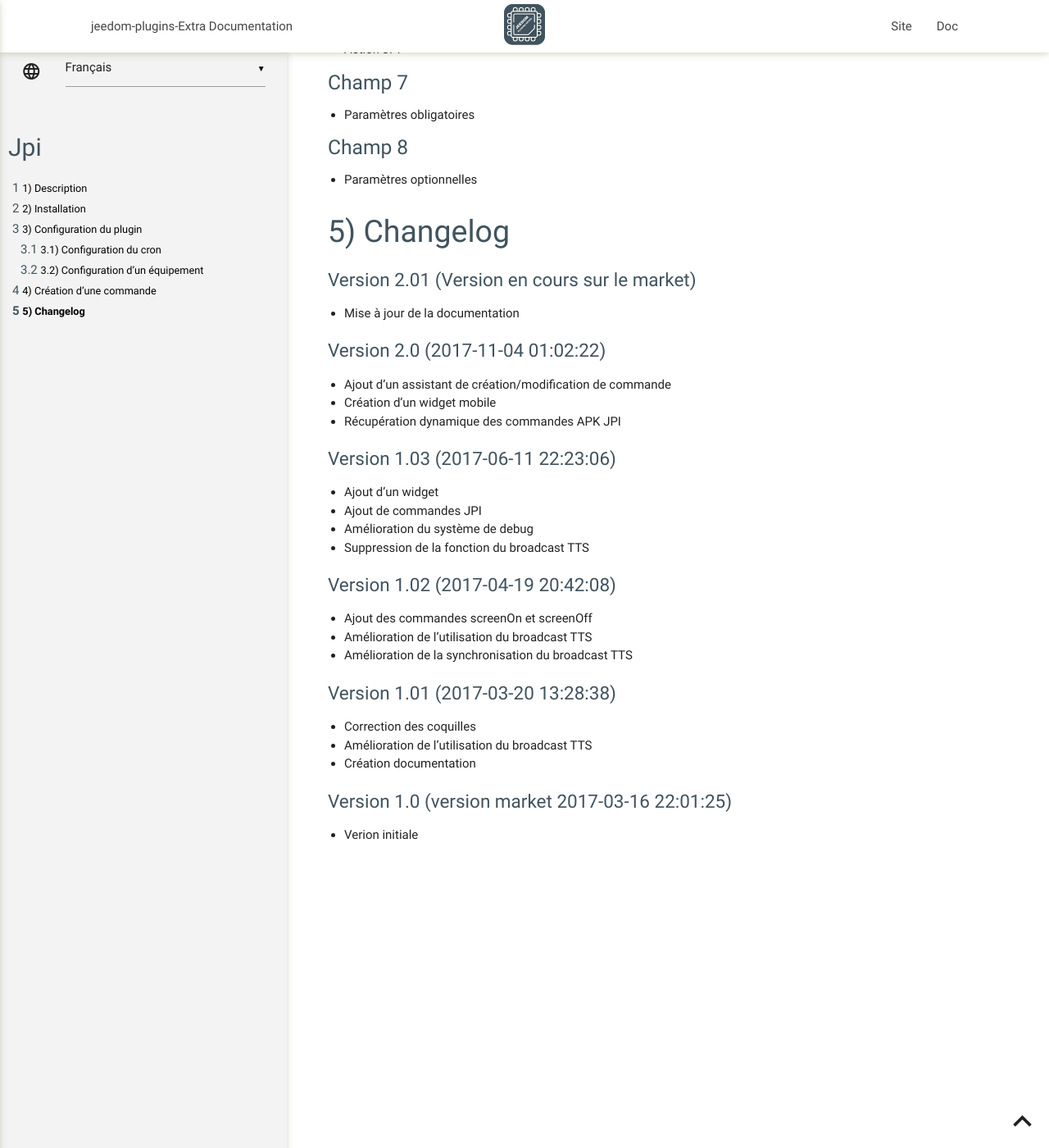
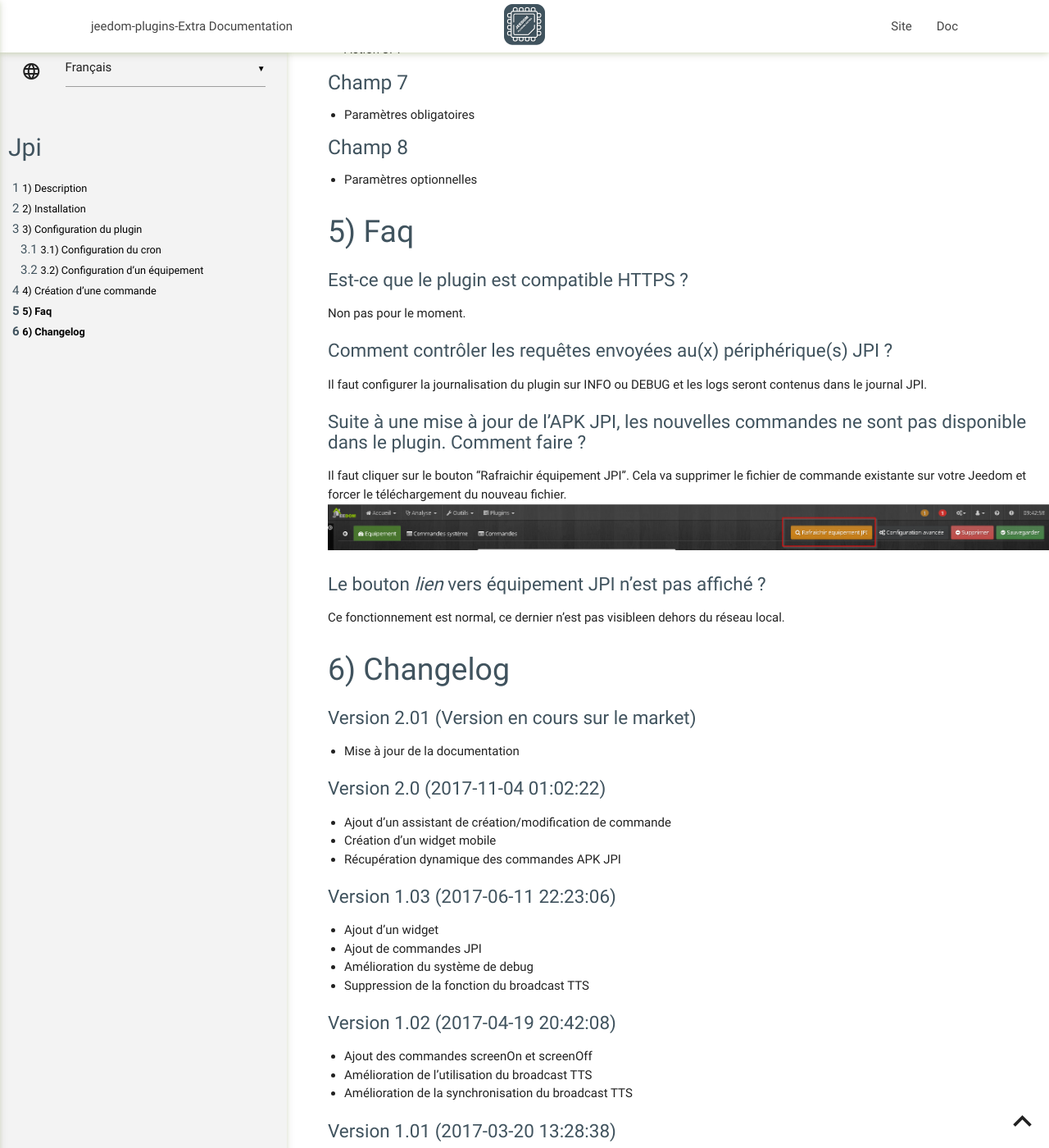
Before and after one commit to NextDom/plugin-jpi, a Jekyll site: the page built from docs/fr_FR/index.md, in a window 1280 px wide and 1400 px high, scrolled down 3248 px. Shown: the whole window at 82% size. Built offline with Jekyll 4.4.1, drawn with Linux system fonts in a browser that asks for light colours; our own code applies the rules of GitHub Pages for plain Markdown files.

Commit message:
udpate doc

```diff
--- a/docs/fr_FR/index.md
+++ b/docs/fr_FR/index.md
@@ -80,6 +80,21 @@
 ##### Champ 8
 - Paramètres optionnelles
 
+Faq
+===
+### Est-ce que le plugin est compatible HTTPS ?
+Non pas pour le moment.
+
+### Comment contrôler les requêtes envoyées au(x) périphérique(s) JPI ?
+Il faut configurer la journalisation du plugin sur INFO ou DEBUG et les logs seront contenus dans le journal JPI.
+
+### Suite à une mise à jour de l'APK JPI, les nouvelles commandes ne sont pas disponible dans le plugin. Comment faire ?
+Il faut cliquer sur le bouton "Rafraichir équipement JPI". Cela va supprimer le fichier de commande existante sur votre Jeedom et forcer le téléchargement du nouveau fichier.
+![rafraichircommande](../images/rafraichircommande.png)
+
+### Le bouton *lien* vers équipement JPI n'est pas affiché ?
+Ce fonctionnement est normal, ce dernier n'est pas visibleen dehors du réseau local.
+
 
 Changelog
 ===
```
